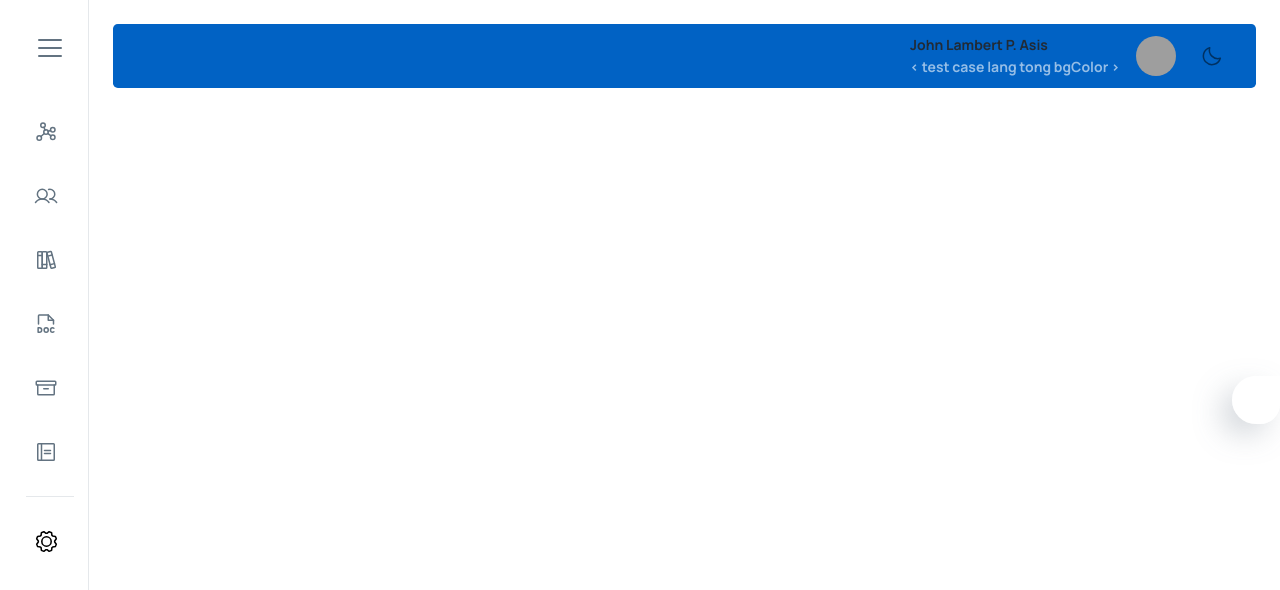
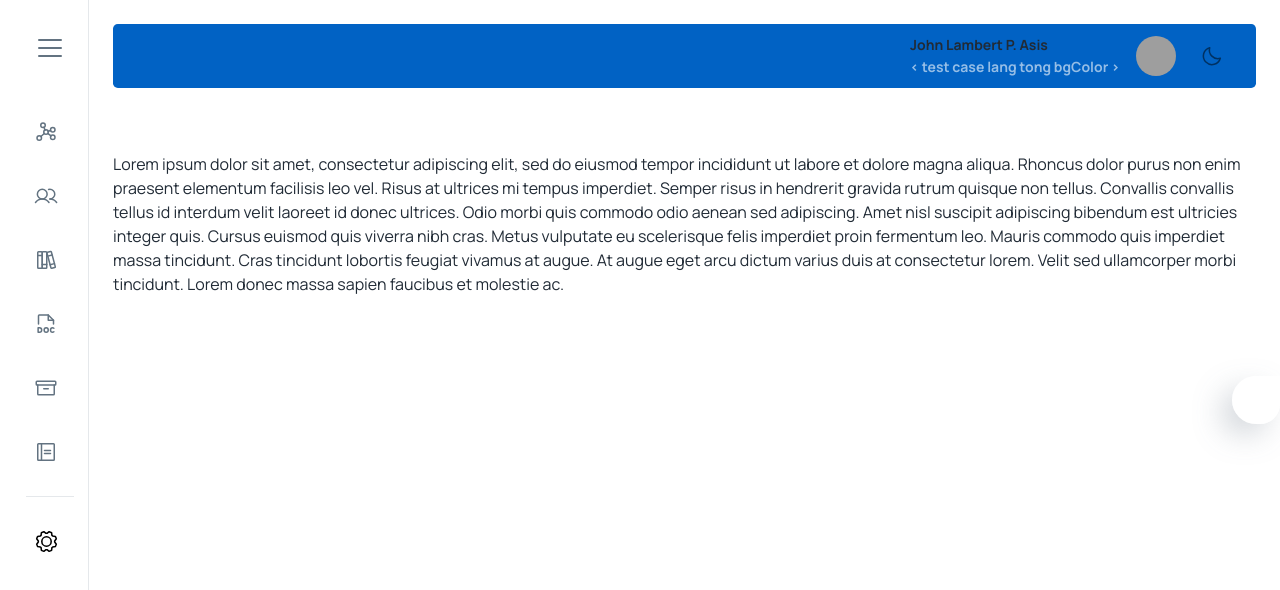
Before and after one commit to johnLamberts/WebLMSURSB, a React (Vite) app: page / in a window 1280 px wide. Shown: the top 590 px of the page. Built offline with nearby package versions, Linux system fonts and the light colour scheme; grey boxes are pictures that could not be loaded; some icons are missing.

Commit message:
thunks again

```diff
--- a/src/App.tsx
+++ b/src/App.tsx
@@ -14,8 +14,8 @@ function App() {
       <ThemeSettings>
         <Router>
           <Routes>
-            <Route path="/" element={<AdminLayout />}>
-              <Route index path="/app" element={<Dashboard />} />
+            <Route element={<AdminLayout />}>
+              <Route index path="/" element={<Dashboard />} />
               <Route path="/sample" element={<GeneralApp />} />
               <Route path="/students" element={<Students />} />
             </Route>
```
